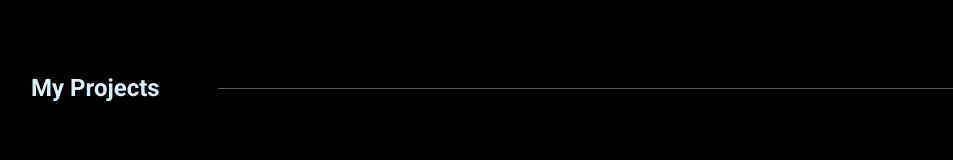
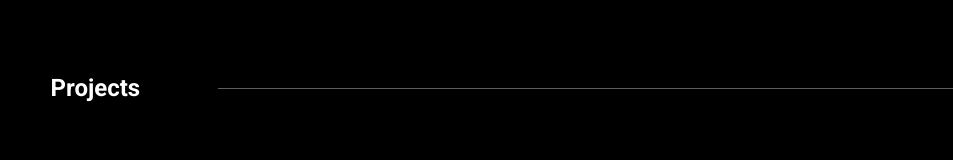
Before and after one commit to RiianTY/Portfolio-V3, a React (Vite) app: page / in a window 1280 px wide. Shown: the part 1650-1810 px from the top of the page, without its empty margins (75-1028 px from the left). Built offline with nearby package versions, Linux system fonts and the light colour scheme.

Commit message:
minor fixes

```diff
--- a/src/App.css
+++ b/src/App.css
@@ -72,7 +72,6 @@
   font-weight: 700;
   color: #ffffff;
   width: 270px;
-  color: #daf1ff;
 }
 
 .hero-line {
--- a/src/App.jsx
+++ b/src/App.jsx
@@ -57,7 +57,7 @@
       </div>
 
       <div id="projects" className="hero mb-30 z-30">
-        <h1 className=" hero-title">My Projects</h1>
+        <h1 className=" hero-title">Projects</h1>
         <span className="hero-line"></span>
       </div>
       <div className="projects-list">{mappedData}</div>
```
